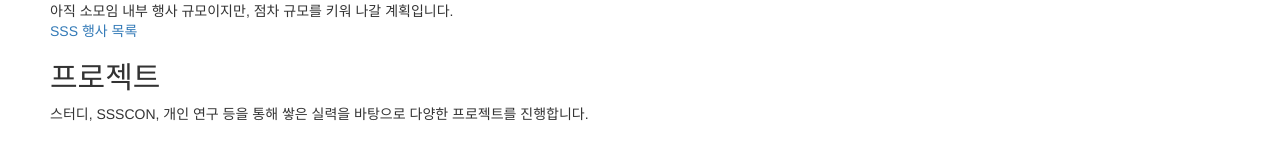
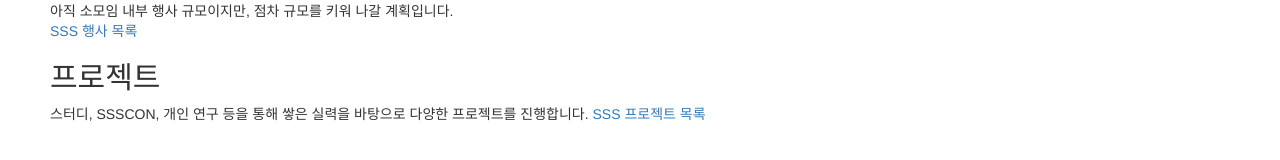
Before and after one commit to s-owl/s-owl.github.io, a Jekyll site: the page built from activity.md, in a window 1280 px wide. Shown: the part 365-525 px from the top of the page. Built offline with Jekyll 4.4.1, drawn with Linux system fonts in a browser that asks for light colours.

Commit message:
Update activity.md

```diff
--- a/activity.md
+++ b/activity.md
@@ -16,3 +16,4 @@ permalink: /activity/
 
 ## 프로젝트
 스터디, SSSCON, 개인 연구 등을 통해 쌓은 실력을 바탕으로 다양한 프로젝트를 진행합니다.
+[SSS 프로젝트 목록](https://skhu-sss.github.io/wiki/projects/)
```
